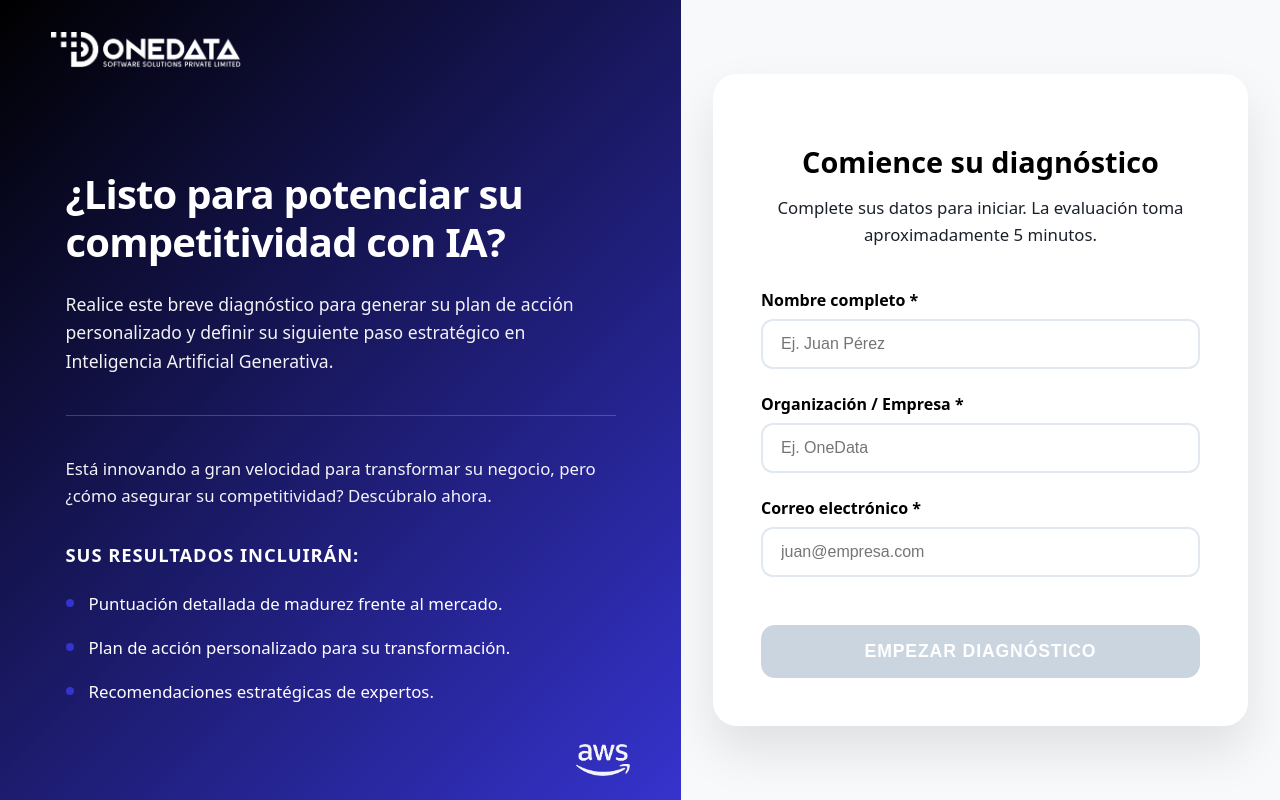
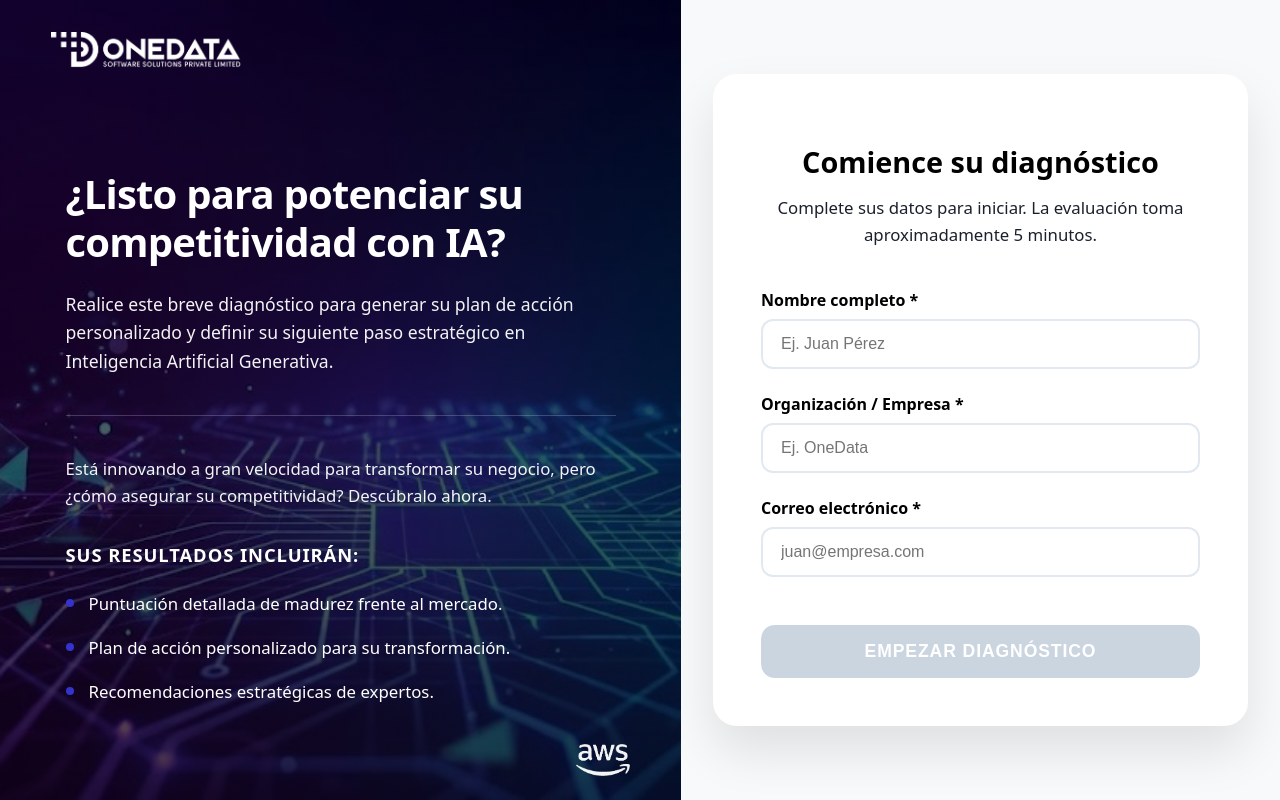
Before and after one commit to ludwickaagme/evaluacion-genai, a React (Vite) app: page / in a window 1280 px wide. Built offline with nearby package versions, Linux system fonts and the light colour scheme.

Commit message:
UI: Add futuristic background image with dynamic overlays. Implemented dark overlay on landing page for text readability and clean background on assessment screens

```diff
--- a/src/App.jsx
+++ b/src/App.jsx
@@ -3,6 +3,7 @@ import { questions } from './data/preguntas';
 import logo from './assets/logo.png';
 import onedataWhite from './assets/onedata-white.png';
 import awsWhite from './assets/AWS-white.png';
+import fondo from './assets/fondo.jpg';
 import './App.css';
 
 export default function App() {
@@ -18,13 +19,33 @@ export default function App() {
   const [answers, setAnswers] = useState({});
   const [isFinished, setIsFinished] = useState(false);
 
+  // --- PALETA DE COLORES ---
   const oneDataDarkBlue = '#000';
   const oneDataBrightBlue = '#3533cd';
   const awsOrange = '#ff9900';
   const awsGray = '#808080';
 
-  const oneDataDeepGradient = `linear-gradient(135deg, ${oneDataDarkBlue} 0%, ${oneDataBrightBlue} 100%)`;
+  // --- 1. FONDO OSCURECIDO (Solo para Portada) ---
+  const darkFuturisticBackgroundStyle = {
+    // Un degradado suave (50% a 70% oscuro) para que resalte el texto sin perder el neón
+    backgroundImage: `linear-gradient(rgba(0, 0, 0, 0.5), rgba(0, 0, 0, 0.7)), url(${fondo})`,
+    backgroundSize: 'cover',
+    backgroundPosition: 'center center',
+    backgroundRepeat: 'no-repeat',
+    backgroundColor: oneDataDarkBlue,
+  };
 
+  // --- 2. FONDO BRILLANTE ORIGINAL (Para Cuestionario y Resultados) ---
+  const lightFuturisticBackgroundStyle = {
+    // La imagen pura y dura, sin filtros
+    backgroundImage: `url(${fondo})`,
+    backgroundSize: 'cover',
+    backgroundPosition: 'center center',
+    backgroundRepeat: 'no-repeat',
+    backgroundColor: oneDataDarkBlue,
+  };
+
+  // --- ESTILOS EN LÍNEA BLINDADOS PARA LOS LOGOS ---
   const logoTopLeftStyle = {
     position: 'absolute',
     top: '4vh',
@@ -105,8 +126,8 @@ export default function App() {
     return (
       <div style={{ minHeight: '100vh', display: 'flex', flexWrap: 'wrap', position: 'relative' }}>
 
-        {/* PANEL IZQUIERDO (AZUL) */}
-        <div style={{ flex: '1 1 500px', background: oneDataDeepGradient, padding: 'clamp(3rem, 6vh, 6rem)', display: 'flex', flexDirection: 'column', justifyContent: 'center', position: 'relative' }}>
+        {/* PANEL IZQUIERDO: SE USA EL FONDO OSCURO (darkFuturisticBackgroundStyle) */}
+        <div style={{ flex: '1 1 500px', ...darkFuturisticBackgroundStyle, padding: 'clamp(3rem, 6vh, 6rem)', display: 'flex', flexDirection: 'column', justifyContent: 'center', position: 'relative' }}>
 
           <img src={logo} alt="OneData" style={logoTopLeftStyle} />
           <img src={awsWhite} alt="AWS" style={logoBottomRightStyle} />
@@ -194,7 +215,7 @@ export default function App() {
   }
 
   // ==========================================
-  // 2. RESULTADOS (ANIMADO Y COMPACTO)
+  // 2. RESULTADOS
   // ==========================================
   if (isFinished) {
     const results = calculateResults();
@@ -204,7 +225,7 @@ export default function App() {
     return (
       <div style={{
         height: '100vh', width: '100vw', overflow: 'hidden',
-        background: oneDataDeepGradient,
+        ...lightFuturisticBackgroundStyle, // <--- SE USA EL FONDO ORIGINAL AQUÍ
         display: 'flex', alignItems: 'center', justifyContent: 'center',
         padding: '3vh 3vw', boxSizing: 'border-box', position: 'relative'
       }}>
@@ -214,7 +235,7 @@ export default function App() {
         <div style={{
           position: 'relative', zIndex: 1, maxWidth: '1400px', width: '100%', height: '88vh',
           background: '#ffffff', borderRadius: '24px',
-          boxShadow: '0 30px 70px rgba(0,0,0,0.3)',
+          boxShadow: '0 30px 70px rgba(0,0,0,0.5)',
           boxSizing: 'border-box', overflow: 'hidden',
           display: 'flex', flexDirection: 'column'
         }}>
@@ -238,7 +259,6 @@ export default function App() {
                 <div style={{ position: 'relative', width: '130px', height: '130px', margin: '0 auto' }}>
                   <svg viewBox="0 0 36 36" style={{ display: 'block', maxWidth: '100%', maxHeight: '100%' }}>
                     <path fill="none" stroke="#edf2f7" strokeWidth="2.5" d="M18 2.0845 a 15.9155 15.9155 0 0 1 0 31.831 a 15.9155 15.9155 0 0 1 0 -31.831" />
-                    {/* SVG PATH CON LA CLASE .circle QUE CONTIENE LA ANIMACIÓN */}
                     <path className="circle" fill="none" strokeWidth="2.5" strokeDasharray={circleDashArray} stroke={scoreColor} d="M18 2.0845 a 15.9155 15.9155 0 0 1 0 31.831 a 15.9155 15.9155 0 0 1 0 -31.831" />
                   </svg>
                   <div style={{ position: 'absolute', top: '50%', left: '50%', transform: 'translate(-50%, -50%)', textAlign: 'center' }}>
@@ -272,7 +292,6 @@ export default function App() {
             <div style={{ flex: 1.6, display: 'flex', flexDirection: 'column' }}>
               <h3 style={{ fontSize: '1.2rem', color: oneDataDarkBlue, fontWeight: '800', margin: '0 0 2vh 0', textAlign: 'left' }}>Desglose por Dimensión Estratégica</h3>
 
-              {/* LA CUADRÍCULA AHORA USA LA CLASE CSS PARA EMPAQUETARSE ARRIBA */}
               <div className="dimensions-grid">
                 {Object.entries(results.dimensionsScore).map(([dimension, score]) => {
                   const maxScore = (dimension === 'People' || dimension === 'Operations') ? 5 : 10;
@@ -293,7 +312,6 @@ export default function App() {
                           <span>{percentage.toFixed(0)}%</span>
                         </div>
                         <div style={{ height: '8px', backgroundColor: '#edf2f7', borderRadius: '4px', overflow: 'hidden' }}>
-                          {/* ESTA ES LA BARRA CON LA ANIMACIÓN CSS CONECTADA */}
                           <div className="progress-bar-modern" style={{ width: `${percentage}%` }}></div>
                         </div>
                       </div>
@@ -322,7 +340,8 @@ export default function App() {
       backgroundColor: '#f8f9fa', display: 'flex', alignItems: 'center', justifyContent: 'center',
       padding: '2vh 2vw', boxSizing: 'border-box'
     }}>
-      <div style={{ position: 'absolute', top: 0, left: 0, right: 0, bottom: 0, background: oneDataDeepGradient, zIndex: 0 }}></div>
+      {/* SE USA EL FONDO ORIGINAL AQUÍ TAMBIÉN */}
+      <div style={{ position: 'absolute', top: 0, left: 0, right: 0, bottom: 0, ...lightFuturisticBackgroundStyle, zIndex: 0 }}></div>
 
       <img src={onedataWhite} alt="OneData" style={logoTopLeftStyle} />
       <img src={awsWhite} alt="AWS" style={logoBottomRightStyle} />
@@ -330,7 +349,7 @@ export default function App() {
       <div style={{
         position: 'relative', zIndex: 1, maxWidth: '1500px', width: '100%', height: '90vh',
         background: '#ffffff', padding: '3vh 3vw', borderRadius: '24px',
-        boxShadow: '0 30px 60px rgba(0,0,0,0.15)', display: 'flex', flexDirection: 'column', justifyContent: 'space-between', boxSizing: 'border-box'
+        boxShadow: '0 30px 70px rgba(0,0,0,0.5)', display: 'flex', flexDirection: 'column', justifyContent: 'space-between', boxSizing: 'border-box'
       }}>
 
         <div key={currentQuestionIndex} style={{ marginBottom: '2vh', flexShrink: 0, width: '100%', maxWidth: '1100px', alignSelf: 'center' }}>
```
Also changed, not shown: src/assets/fondo.jpg (added).
